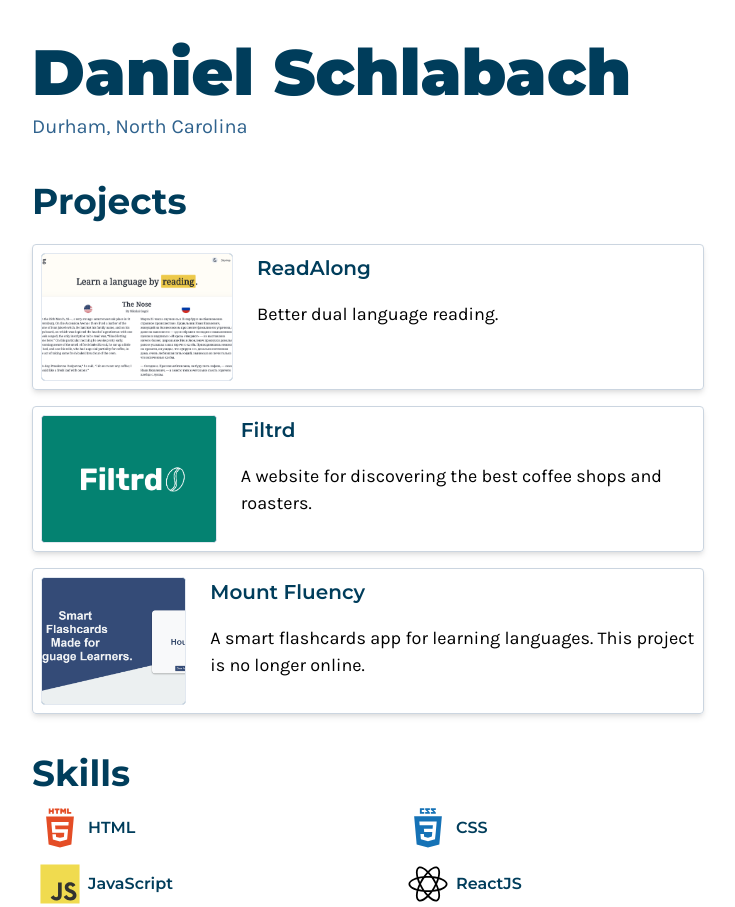
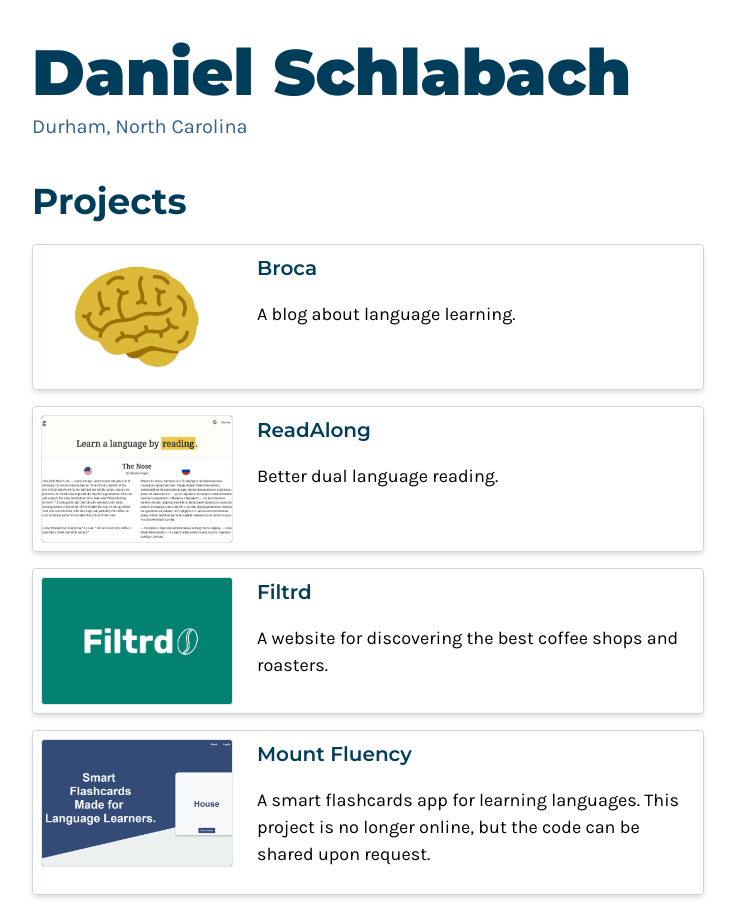
Before and after one commit to dschlabach/dschlabach-old, a Gatsby site: page / in a window 1280 px wide. Shown: the top 907 px of the page, without its empty margins (240-975 px from the left). Built offline with nearby package versions, Linux system fonts and the light colour scheme; Gatsby itself is replaced by a stand-in of ours.

Commit message:
added broca to site

```diff
--- a/src/pages/index.js
+++ b/src/pages/index.js
@@ -26,6 +26,13 @@ const IndexPage = () => {
       ReadAlong: file(relativePath: { eq: "ReadAlong.png" }) {
         childImageSharp {
           fluid(maxWidth: 300) {
+            ...GatsbyImageSharpFluid
+          }
+        }
+      }
+      Broca: file(relativePath: { eq: "broca_logo.png" }) {
+        childImageSharp {
+          fluid(maxWidth: 500) {
             ...GatsbyImageSharpFluid
           }
         }
@@ -80,12 +87,29 @@ const IndexPage = () => {
       <section className="mt-8 mx-4">
         <h2 className="font-bold text-4xl">Projects</h2>
         <div className="mt-2">
-          <a href="https://readalong.netlify.com" className="cursor-pointer">
+          <a href="https://readbroca.com" className="cursor-pointer">
             <div className="my-4 p-2 max-w-2xl flex hover-up border border-gray-400 shadow-md rounded">
+              <div className="w-0 sm:w-48">
+                <Img
+                  className="hidden sm:block h-32 w-48 rounded"
+                  fluid={data.Broca.childImageSharp.fluid}
+                  imgStyle={{ objectFit: "contain" }}
+                />
+              </div>
+              <div className="sm:ml-6 flex flex-col">
+                <h3 className="font-semibold text-xl">Broca</h3>
+                <p>A blog about language learning.</p>
+              </div>
+            </div>
+          </a>
+          <a href="https://readalong.io" className="cursor-pointer">
+            <div className="my-4 p-2 max-w-2xl flex hover-up border border-gray-400 shadow-md rounded">
+              <div className="w-0 sm:w-48">
                 <Img
                   className="hidden sm:block h-32 w-48 bg-blue border rounded"
                   fluid={data.ReadAlong.childImageSharp.fluid}
-              />
+                />{" "}
+              </div>
               <div className="sm:ml-6 flex flex-col">
                 <h3 className="font-semibold text-xl">ReadAlong</h3>
                 <p>Better dual language reading.</p>
@@ -94,10 +118,12 @@ const IndexPage = () => {
           </a>
           <a href="https://filtrd.co" className="cursor-pointer">
             <div className="my-4 p-2 max-w-2xl flex hover-up border border-gray-400 shadow-md rounded">
+              <div className="w-0 sm:w-48">
                 <Img
                   className="hidden sm:block h-32 w-48 bg-blue border rounded"
                   fluid={data.Filtrd.childImageSharp.fluid}
                 />
+              </div>{" "}
               <div className="sm:ml-6 flex flex-col">
                 <h3 className="font-semibold text-xl">Filtrd</h3>
                 <p>
@@ -108,15 +134,17 @@ const IndexPage = () => {
           </a>
           <a href="#" className="cursor-pointer">
             <div className="my-4 p-2 max-w-2xl flex hover-up border border-gray-400 shadow-md rounded">
+              <div className="w-0 sm:w-48">
                 <Img
-                className="hidden sm:block h-32 w-48 bg-blue border rounded"
+                  className="hidden sm:block h-32 w-48  bg-blue border rounded"
                   fluid={data.mountFluency.childImageSharp.fluid}
                 />
+              </div>
               <div className="sm:ml-6 flex flex-col">
                 <h3 className="font-semibold text-xl">Mount Fluency</h3>
                 <p>
                   A smart flashcards app for learning languages. This project is
-                  no longer online.
+                  no longer online, but the code can be shared upon request.
                 </p>
               </div>
             </div>
```
Also changed, not shown: src/images/broca_logo.png (added). Lines whose indentation alone changed are shown as unchanged.
